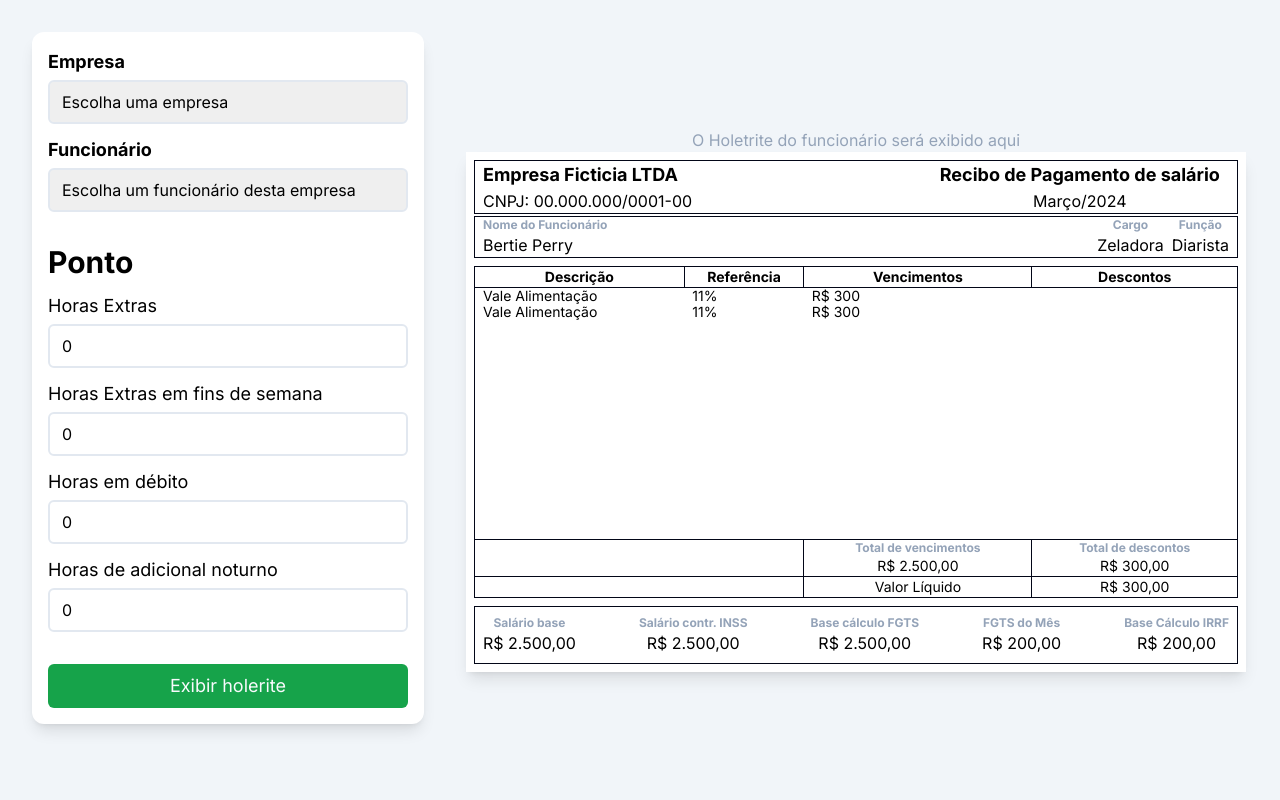
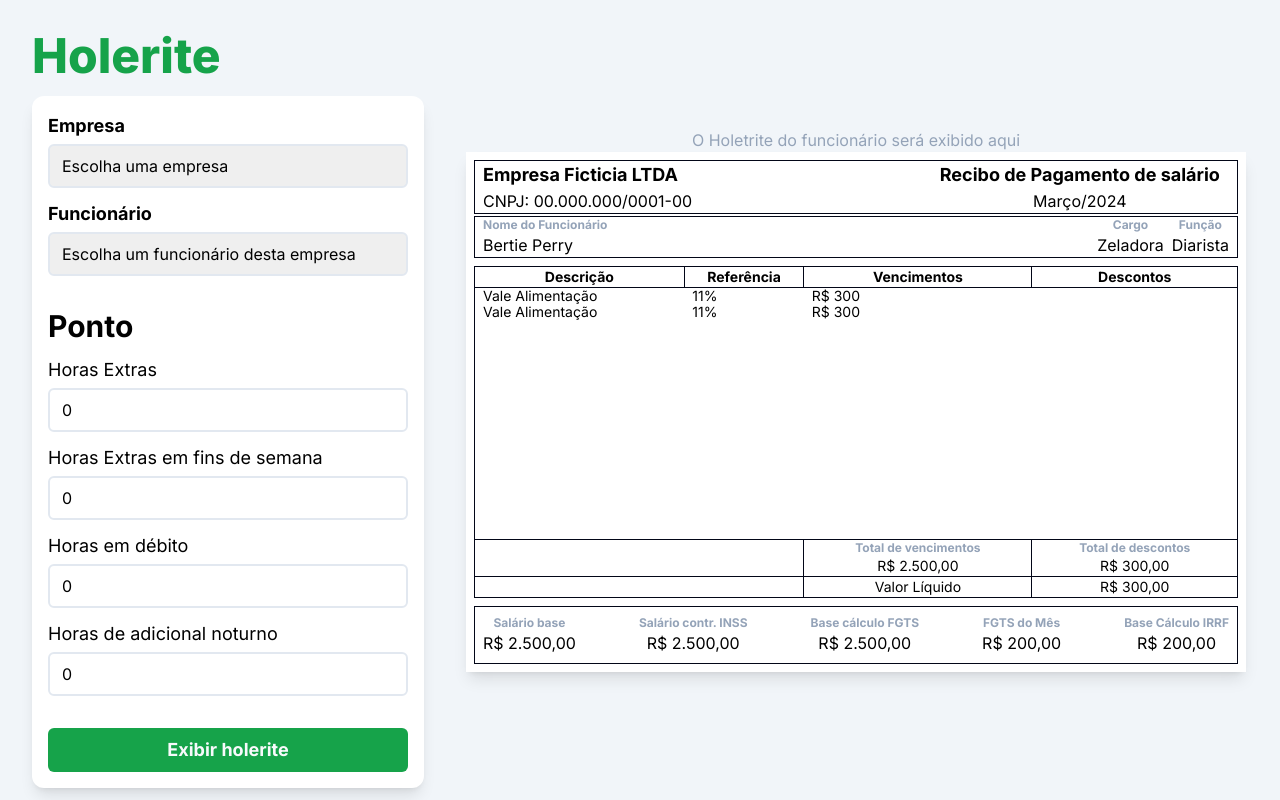
Before and after one commit to euperinotti/folha-pagamento, a Next.js app: page / in a window 1280 px wide. Built offline with nearby package versions, Linux system fonts and the light colour scheme.

Commit message:
styles: page styles

```diff
--- a/src/components/Button/index.tsx
+++ b/src/components/Button/index.tsx
@@ -4,7 +4,7 @@ interface ButtonProps {
 
 export const Button = ({ title }: ButtonProps) => {
   return (
-    <button className="px-8 py-2 text-lg rounded-md bg-green-600 transition-all hover:bg-green-700 active:bg-green-800 text-slate-50 w-full">
+    <button className="px-8 py-2 text-lg rounded-md bg-green-600 transition-all hover:bg-green-700 active:bg-green-800 text-slate-50 w-full font-semibold">
       {title}
     </button>
   )
--- a/src/templates/Home/index.tsx
+++ b/src/templates/Home/index.tsx
@@ -30,8 +30,8 @@ export const HomeTemplate = () => {
 
   return (
     <Base>
-      <section className="w-1/3 flex flex-col items-start justify-center gap-8">
-        {/* <h1 className="text-5xl font-black text-green-600">Holerite</h1> */}
+      <section className="w-1/3 flex flex-col items-start justify-center gap-4">
+        <h1 className="text-5xl font-black text-green-600">Holerite</h1>
         <form
           className="w-full flex flex-col items-start justify-center gap-8 bg-white rounded-xl shadow-lg px-4 py-4"
           action=""
```
